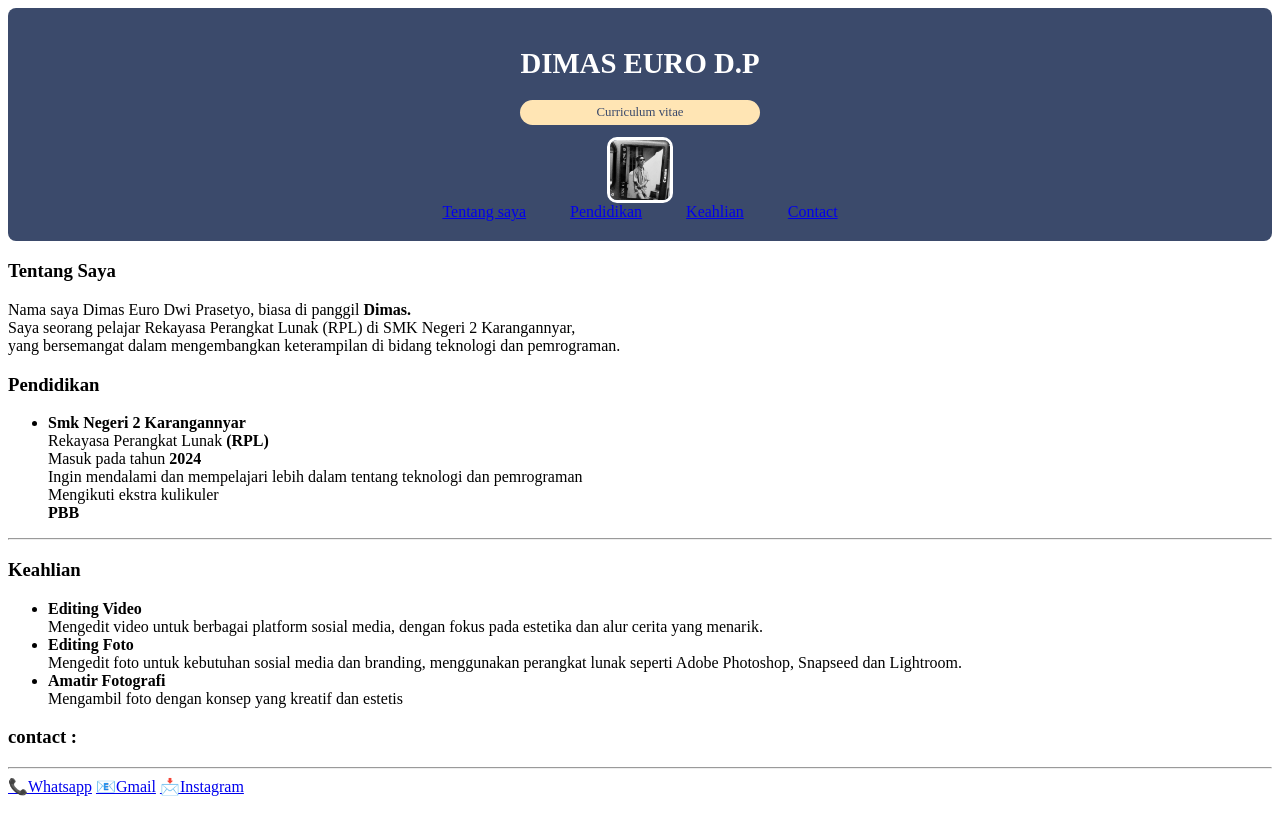
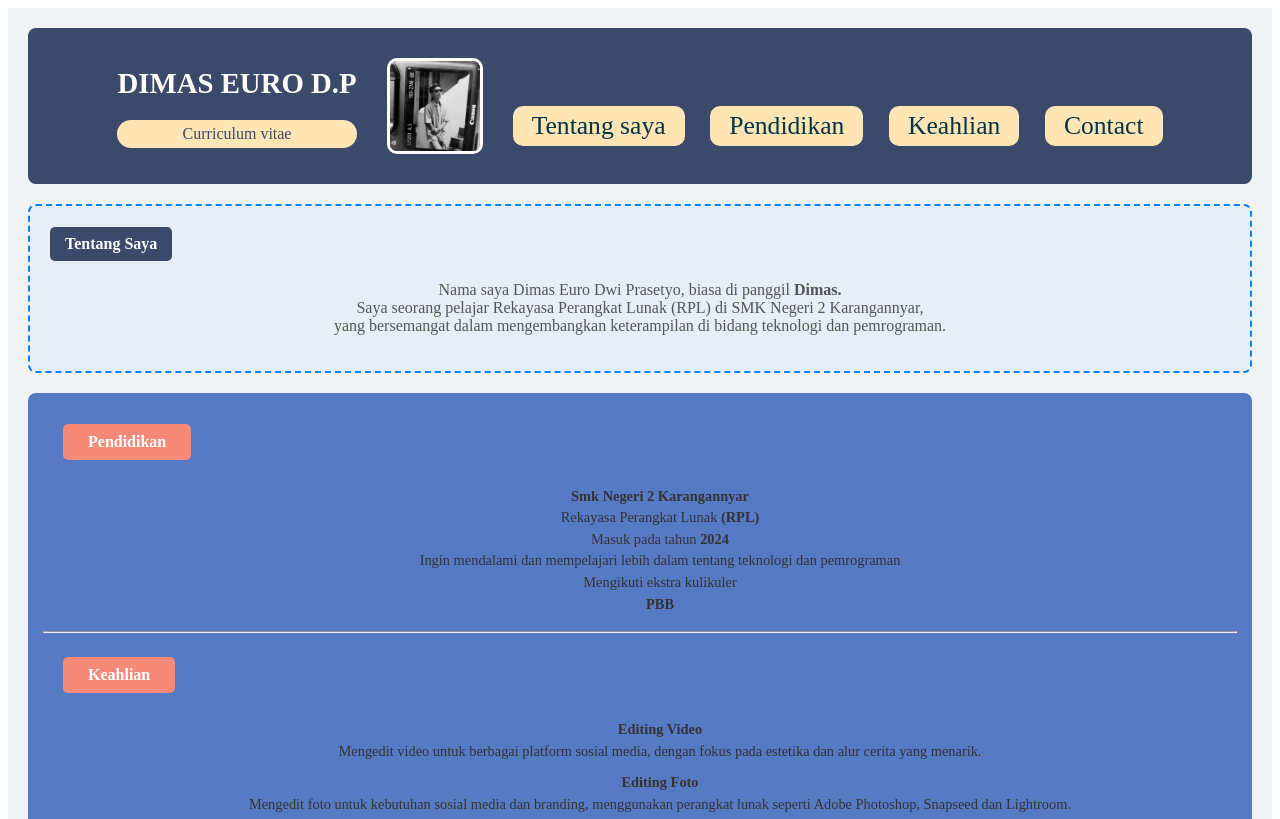
Before and after one commit to dms-euro/cv-dimas, a plain HTML site: page index.html in a window 1280 px wide. Shown: the top 819 px of the page. Drawn offline with Linux system fonts and the light colour scheme.

Commit message:
Add files via upload

```diff
--- a/styles.css
+++ b/styles.css
@@ -1,6 +1,10 @@
+.body {
+  justify-content: center;
+  padding: 20px;
+  background-color: #f0f2f5;
+}
 .header {
   display: flex;
-  flex-direction: column;
   justify-content: center;
   align-items: center;
   background-color: #3b4a6b;
@@ -36,6 +40,7 @@
   justify-content: center;
   align-items: center;
   transition: transform 0.3s, border-radius 0.3s;
+}
 
 .profile-photo:hover img {
   transform: scale(1.9);
@@ -45,15 +50,17 @@
 .navigasi {
   display: flex;
   justify-content: center;
-  gap: 15px;
-  font-size: 1rem;
-  margin-top: 20px;
+  gap: 2vw;
+  font-size: 2vw;
+  margin-top: 5vh;
+  flex-wrap: wrap;
 }
+
 
 .navigasi a {
   color: rgb(4, 51, 69);
   background-color: #ffe5b4;
-  padding: 5px 20px;
+  padding: 5px 19px;
   border-radius: 10px;
   text-decoration: none;
 }
@@ -63,41 +70,101 @@
   color: #e8eef7;
 }
 
-  .header-text h1 {
-    font-size: 1.5rem;
+.about {
+  background-color: #e8eef7;
+  padding: 20px;
+  border-radius: 8px;
+  margin-top: 20px;
+  color: #333;
+  border: #0084ff 2px dashed;
 }
 
-  .header-text p {
-    font-size: 0.9rem;
-    padding: 5px 10px;
-  }
-  .profile-photo img {
-    width: 70px;
-    height: 70px;
-    margin-inline: 20px;
+.about h3 {
+  margin-top: 1px;
+  background-color: #3b4a6b;
+  color: #ffffff;
+  padding: 8px 15px;
+  border-radius: 5px;
+  font-size: 1rem;
+  display: inline-block;
+  margin-bottom: 10px;
 }
 
-  .navigasi {
-    flex-direction: column;
-    gap: 10px;
-    margin-top: 15px;
+.about p {
+  margin-top: 10px;
+  font-size: 1rem;
+  color: #555;
+  text-align: center;
 }
 
-  .navigasi a {
-    padding: 10px 25px;
-  }
+.sections {
+  margin-top: 20px;
+  gap: 25px;
+  background-color: #577ac5;
+  padding: 15px;
+  border-radius: 8px;
 }
 
-  .header-text p {
-    font-size: 0.8rem;
+.section h3 {
+  background-color: #f68a79;
+  color: #ffffff;
+  padding: 9px 25px;
+  border-radius: 5px;
+  font-size: 1rem;
+  display: inline-block;
+  margin-bottom: 10px;
+  margin-left: 20px;
 }
 
-  .profile-photo img {
-    width: 60px;
-    height: 60px;
+.section ul {
+  list-style-type: none;
+  text-align: center;
 }
 
-  .navigasi a {
-    padding: 8px 20px;
+.section ul li {
+  font-size: 0.9rem;
+  color: #333;
+  margin-bottom: 10px;
+  line-height: 1.5;
 }
+
+.contact {
+  background-color: rgb(248, 166, 72);
+  margin-top: 20px;
+  padding: 20px;
+  text-align: center;
+  border-radius: 8px;
 }
+
+.contact h3 {
+  font-size: 1.1rem;
+  color: #3b4a6b;
+  margin-bottom: 25px;
+}
+
+.contact-info {
+  display: flex;
+  justify-content: center;
+  flex-wrap: wrap;
+  gap: 15px;
+  margin-top: 25px;
+  margin-bottom: 25px;
+}
+
+.contact-info span {
+  background-color: #ffffff;
+  border: 1px solid #3b4a6b;
+  padding: 8px 16px;
+  border-radius: 20px;
+  font-size: 1rem;
+  color: #3b4a6b;
+}
+.contact-info a {
+  text-decoration: none;
+}
+
+.contact-info :hover {
+  background-color: #577ac5;
+  color: #e8eef7;
+  border-radius: 20px;
+}
```
Lines whose indentation alone changed are shown as unchanged.
